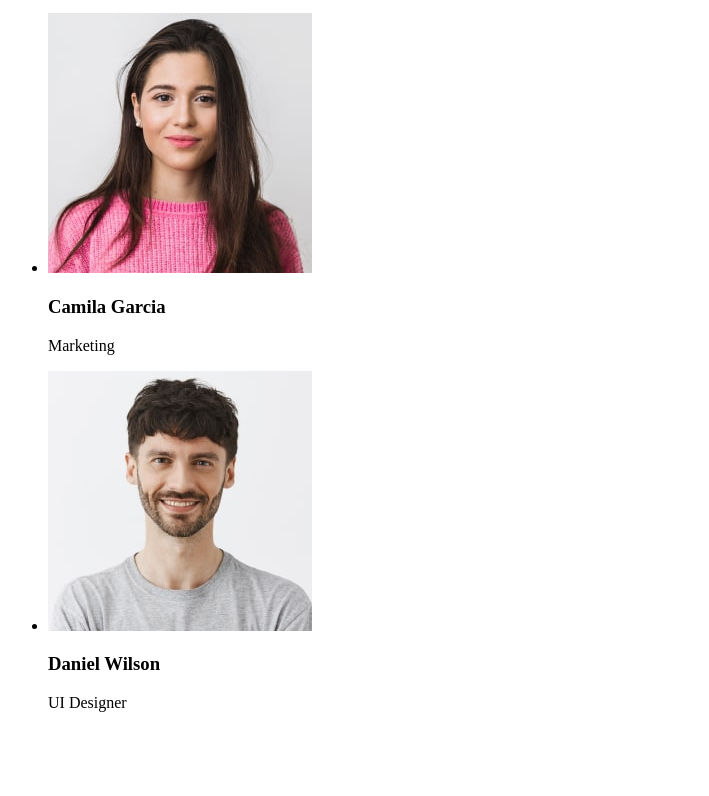
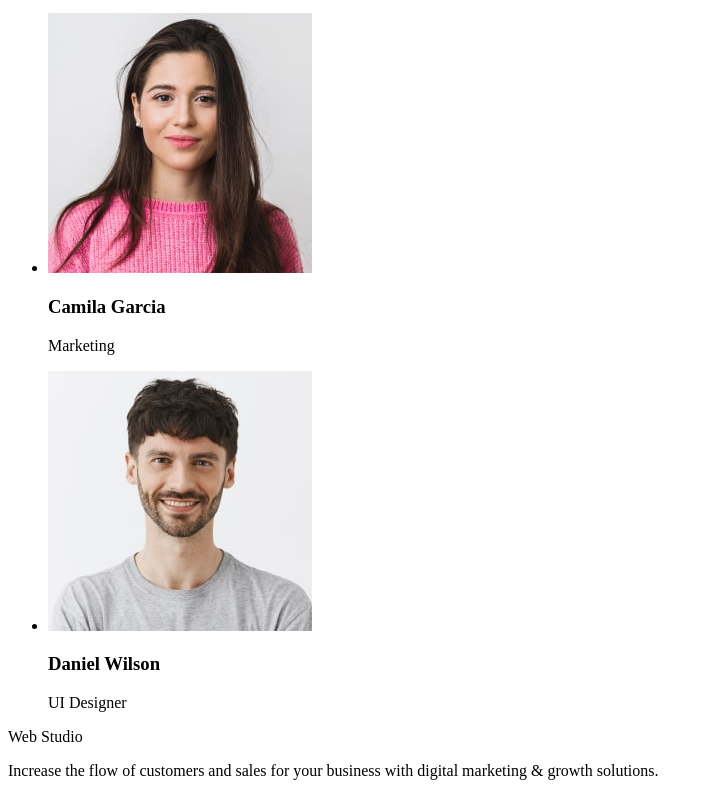
Before and after one commit to StanVSV/goit-markup-hw-01, a plain HTML site: page index.html in a window 1280 px wide. Shown: the part 1314-2110 px from the top of the page, without its empty margins (0-709 px from the left). Before the commit the page ends 2042 px from the top, so only its background shows below. Drawn offline with Linux system fonts and the light colour scheme.

Commit message:
Finish markup

```diff
--- a/index.html
+++ b/index.html
@@ -24,10 +24,10 @@
     <address>
     <ul>
         <li>
-        <a href="mailto:info@devstudio.com">info@devstudio.com</a><br />
+        <a href="mailto:info@devstudio.com">info@devstudio.com</a>
     </li>
         <li>
-            <a href="tel:+11(000)1111111">+11 (000) 111-11-11</a><br />
+            <a href="tel:+110001111111">+11 (000) 111-11-11</a>
         </li>
     </ul>
     </address>
@@ -95,6 +95,9 @@
             </ul>
         </section>
     </main>
-    <footer></footer>
+    <footer>
+    <p>Web Studio</p>
+    <p>Increase the flow of customers and sales for your business with digital marketing & growth solutions.</p>
+    </footer>
 </body>
 </html>
```
